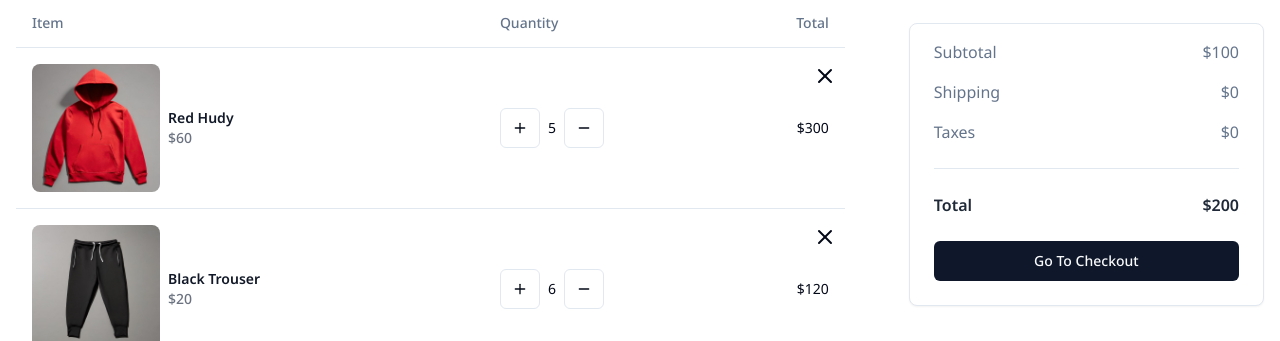
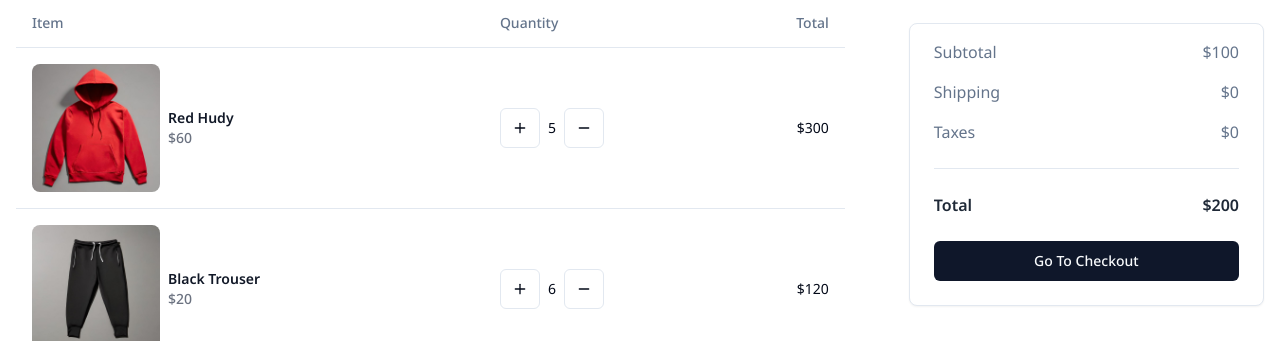
Before and after one commit to ThapaSurace/checkout_design, a React (Vite) app: page / in a window 1280 px wide. Shown: the part 186-527 px from the top of the page. Built offline with nearby package versions, Linux system fonts and the light colour scheme.

Commit message:
add hover effect to remove button

```diff
--- a/src/components/CartList.tsx
+++ b/src/components/CartList.tsx
@@ -22,7 +22,7 @@ const CartList = () => {
       </TableHeader>
       <TableBody>
         {cartItems.map((item) => (
-          <TableRow key={item.id}>
+          <TableRow key={item.id} className="group">
             <TableCell className="font-medium">
               <div className="flex flex-col items-start gap-1 sm:gap-2 sm:flex-row sm:items-center">
                 <img
@@ -52,7 +52,7 @@ const CartList = () => {
               <Button
                 variant="ghost"
                 size="icon"
-                className="absolute top-2 right-0 cursor-pointer"
+                className="absolute top-2 right-0 cursor-pointer opacity-0 group-hover:opacity-100 transition-all duration-200 ease-in-out"
               >
                 <X />
               </Button>
```
